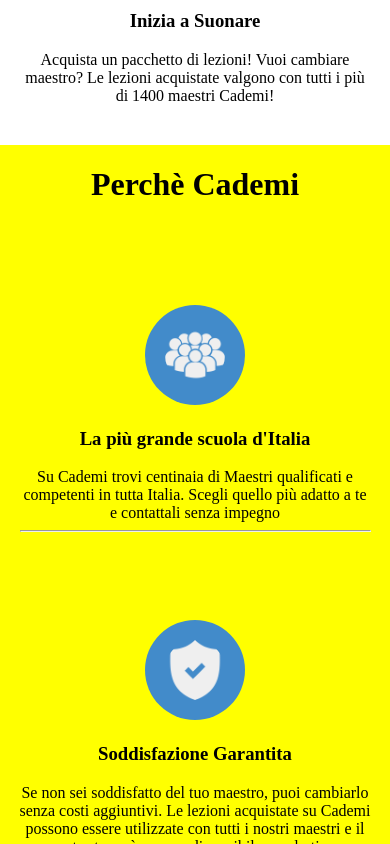
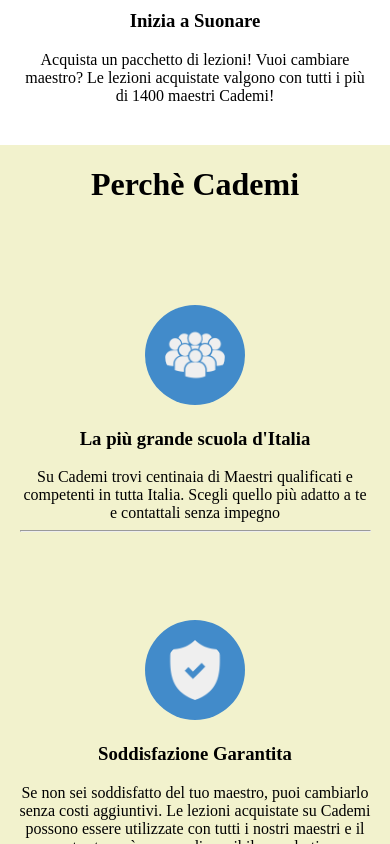
Before and after one commit to DavideLuporini/html-css-resp-wannabe, a plain HTML site: page index.html in a window 390 px wide. Shown: the part 1156-2000 px from the top of the page. Drawn offline with Linux system fonts and the light colour scheme.

Commit message:
changed color + removed margin bottom

```diff
--- a/responsive.css
+++ b/responsive.css
@@ -1,7 +1,7 @@
 @media screen and (max-width: 420px){
     .row{
-        background-color: yellow;
-        background-color: yellow;
+        background-color: rgba(242,242,205,255);
+        background-color: rgba(242,242,205,255);
         display: flex;
         flex-direction: column;
         width: 100%;
@@ -34,4 +34,7 @@
         height: 60px;
         padding: 20px;
     }
+    #why .row{
+        margin-bottom: 0px;
+    }
 }
```
